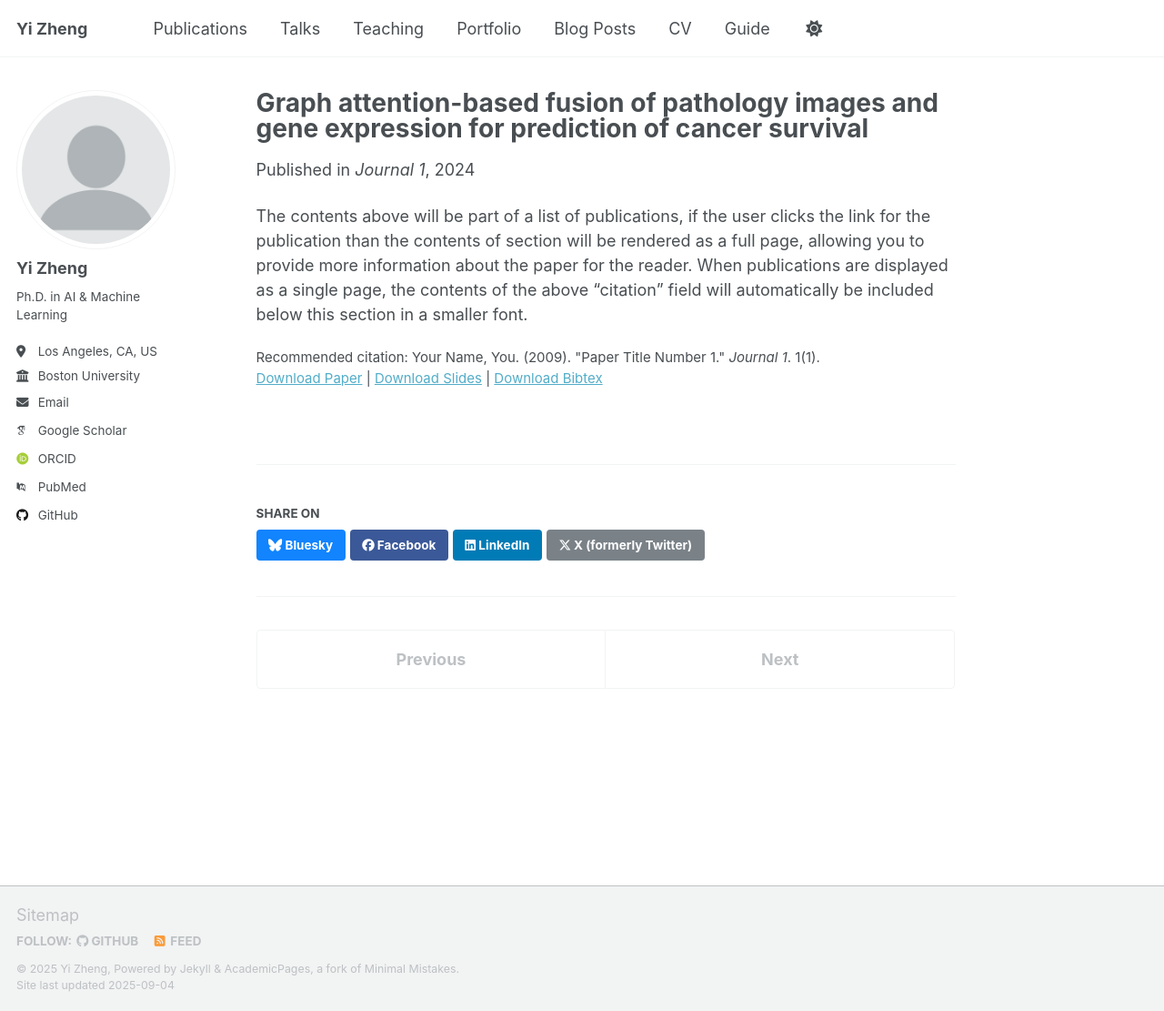
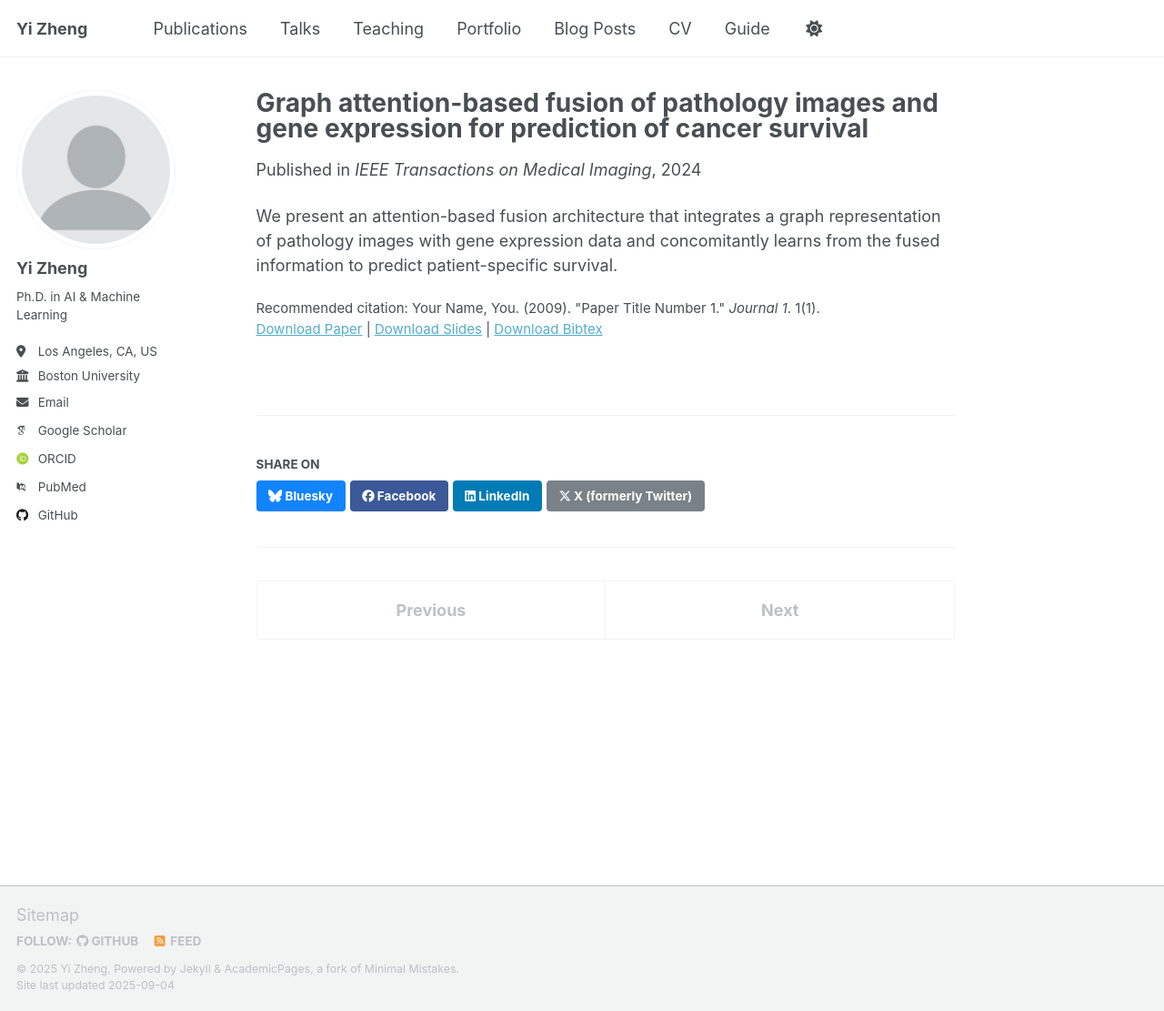
Before and after one commit to GSWS/GSWS.github.io, a Jekyll site: the page built from _publications/graph-attention.md, in a window 1280 px wide and 1111 px high. Shown: the whole window at 91% size. Built offline with Jekyll 4.4.1, drawn with Linux system fonts in a browser that asks for light colours; some web fonts are replaced; a script that is not in the unit is left out.

Commit message:
Update graph-attention.md

```diff
--- a/_publications/graph-attention.md
+++ b/_publications/graph-attention.md
@@ -5,10 +5,10 @@ category: manuscripts
 permalink: /publication/graph-attention
 excerpt: 'This paper is about the number 1. The number 2 is left for future work.'
 date: 2024-04-08
-venue: 'Journal 1'
+venue: 'IEEE Transactions on Medical Imaging'
 slidesurl: 'http://GSWS.github.io/files/Graph_Attention-Based_Fusion_of_Pathology_Images_and_Gene_Expression_for_Prediction_of_Cancer_Survival.pdf'
 paperurl: 'http://GSWS.github.io/files/Graph_Attention-Based_Fusion_of_Pathology_Images_and_Gene_Expression_for_Prediction_of_Cancer_Survival.pdf'
 bibtexurl: 'http://GSWS.github.io/files/Graph_Attention-Based_Fusion_of_Pathology_Images_and_Gene_Expression_for_Prediction_of_Cancer_Survival.bib'
 citation: 'Your Name, You. (2009). &quot;Paper Title Number 1.&quot; <i>Journal 1</i>. 1(1).'
 ---
-The contents above will be part of a list of publications, if the user clicks the link for the publication than the contents of section will be rendered as a full page, allowing you to provide more information about the paper for the reader. When publications are displayed as a single page, the contents of the above "citation" field will automatically be included below this section in a smaller font.
+We present an attention-based fusion architecture that integrates a graph representation of pathology images with gene expression data and concomitantly learns from the fused information to predict patient-specific survival.
```
